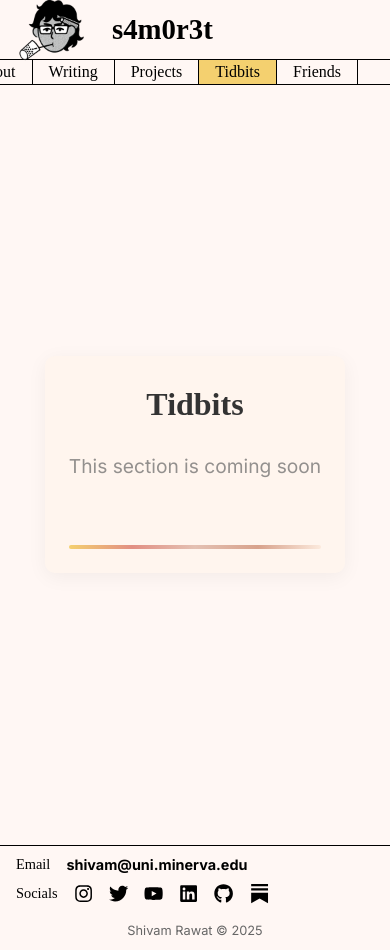
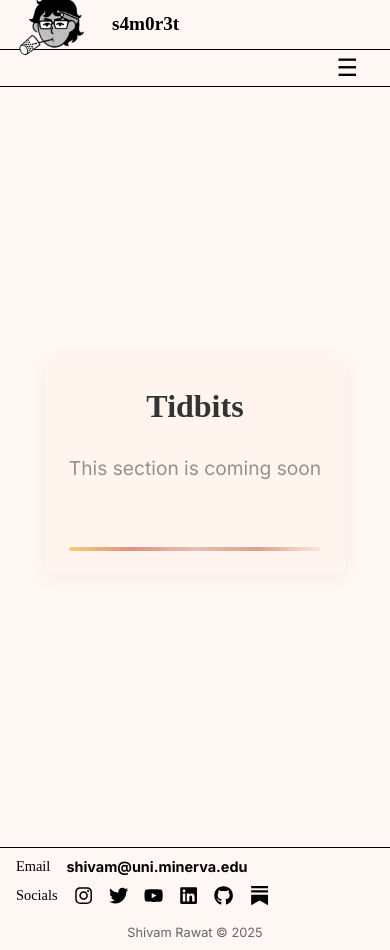
Before and after one commit to shivamrawat1/portfolio, a Next.js app: page / in a window 390 px wide. Both pictures are taken after a click on the element "Tidbits". Built offline with nearby package versions, Linux system fonts and the light colour scheme.

Commit message:
added responsive navigation bar

```diff
--- a/src/app/components/header.tsx
+++ b/src/app/components/header.tsx
@@ -12,6 +12,7 @@ interface HeaderProps {
 export default function Header({ currentPage, setCurrentPage }: HeaderProps) {
     const [displayText, setDisplayText] = useState("s4m0r3t");
     const decodingTimerRef = useRef<NodeJS.Timeout | null>(null);
+    const [isMobileMenuOpen, setIsMobileMenuOpen] = useState(false);
 
     const startDecoding = () => {
         // Define the decoding steps to show the transformation clearly
@@ -66,6 +67,15 @@ export default function Header({ currentPage, setCurrentPage }: HeaderProps) {
         };
     }, []);
 
+    const toggleMobileMenu = () => {
+        setIsMobileMenuOpen(!isMobileMenuOpen);
+    };
+
+    const handleNavClick = (page: string) => {
+        setCurrentPage(page);
+        setIsMobileMenuOpen(false); // Close mobile menu after selection
+    };
+
     return (
         <div className={styles.header_container}>
             <div className={styles.logo_container}>
@@ -90,34 +100,42 @@ export default function Header({ currentPage, setCurrentPage }: HeaderProps) {
             </div>
 
             <div className={styles.nav_container}>
-                <nav className={styles.navigation}>
+                <button
+                    className={styles.mobile_menu_button}
+                    onClick={toggleMobileMenu}
+                    aria-label="Toggle navigation menu"
+                >
+                    {isMobileMenuOpen ? "✕" : "☰"}
+                </button>
+
+                <nav className={`${styles.navigation} ${isMobileMenuOpen ? styles.open : ""}`}>
                     <button
                         className={`${styles.nav_item} ${currentPage === "about" ? styles.active : ""}`}
-                        onClick={() => setCurrentPage("about")}
+                        onClick={() => handleNavClick("about")}
                     >
                         About
                     </button>
                     <button
                         className={`${styles.nav_item} ${currentPage === "writing" ? styles.active : ""}`}
-                        onClick={() => setCurrentPage("writing")}
+                        onClick={() => handleNavClick("writing")}
                     >
                         Writing
                     </button>
                     <button
                         className={`${styles.nav_item} ${currentPage === "projects" ? styles.active : ""}`}
-                        onClick={() => setCurrentPage("projects")}
+                        onClick={() => handleNavClick("projects")}
                     >
                         Projects
                     </button>
                     <button
                         className={`${styles.nav_item} ${currentPage === "tidbits" ? styles.active : ""}`}
-                        onClick={() => setCurrentPage("tidbits")}
+                        onClick={() => handleNavClick("tidbits")}
                     >
                         Tidbits
                     </button>
                     <button
                         className={`${styles.nav_item} ${currentPage === "friends" ? styles.active : ""}`}
-                        onClick={() => setCurrentPage("friends")}
+                        onClick={() => handleNavClick("friends")}
                     >
                         Friends
                     </button>
--- a/src/app/styles/header.module.css
+++ b/src/app/styles/header.module.css
@@ -130,6 +130,7 @@
     display: flex;
     align-items: center;
     margin: 0;
+    background-color: #FFF7F4;
 }
 
 .nav_item:last-child {
@@ -143,3 +144,83 @@
 .active {
     background-color: #f4d06f;
 }
+
+
+/* Mobile menu styles */
+.mobile_menu_button {
+    display: none;
+    background: none;
+    border: none;
+    font-size: 1.5rem;
+    cursor: pointer;
+    padding: 0 1rem;
+    height: 100%;
+    align-items: center;
+}
+
+/* Media queries for responsive design */
+@media (max-width: 768px) {
+    .nav_container {
+        height: auto;
+        position: relative;
+    }
+
+    .mobile_menu_button {
+        display: flex;
+        margin-left: auto;
+        margin-right: 1rem;
+    }
+
+    .navigation {
+        display: none;
+        flex-direction: column;
+        position: absolute;
+        top: 100%;
+        right: 0;
+        width: 100%;
+        margin: 0;
+        background-color: #FFF7F4;
+        border-bottom: 1px solid #000;
+        box-shadow: 0 4px 6px rgba(0, 0, 0, 0.1);
+        z-index: 101;
+    }
+
+    .navigation.open {
+        display: flex;
+
+    }
+
+    .nav_item {
+        border-right: none;
+        border-left: none;
+        border-bottom: 1px solid #000;
+        width: 100%;
+        height: 40px;
+        justify-content: center;
+    }
+
+    .nav_item:first-child {
+        border-left: none;
+        border-top: 1px solid #000;
+    }
+
+    .nav_item:last-child {
+        border-right: none;
+    }
+
+    .logo_text {
+        min-width: 150px;
+        font-size: 1.5rem;
+    }
+}
+
+@media (max-width: 480px) {
+    .logo_container {
+        height: 50px;
+    }
+
+    .logo_text {
+        min-width: 120px;
+        font-size: 1.2rem;
+    }
+}
```
